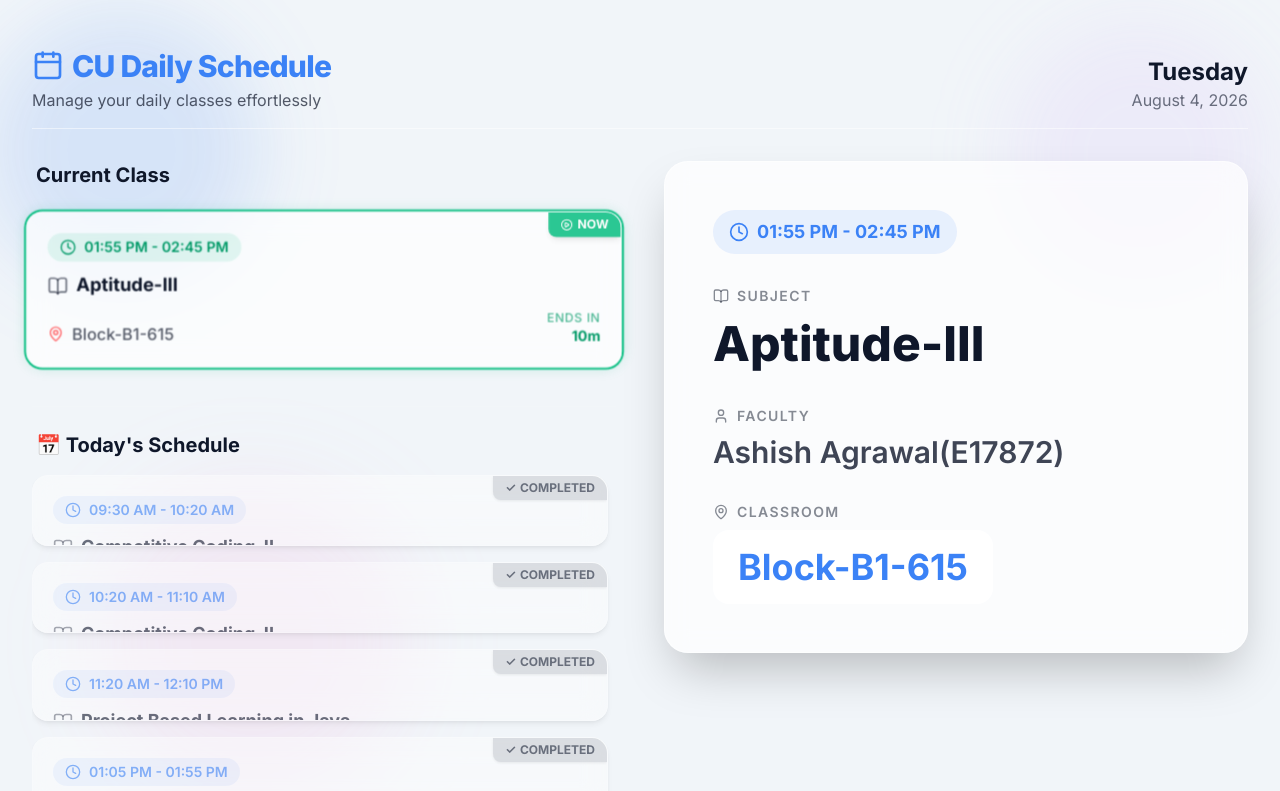
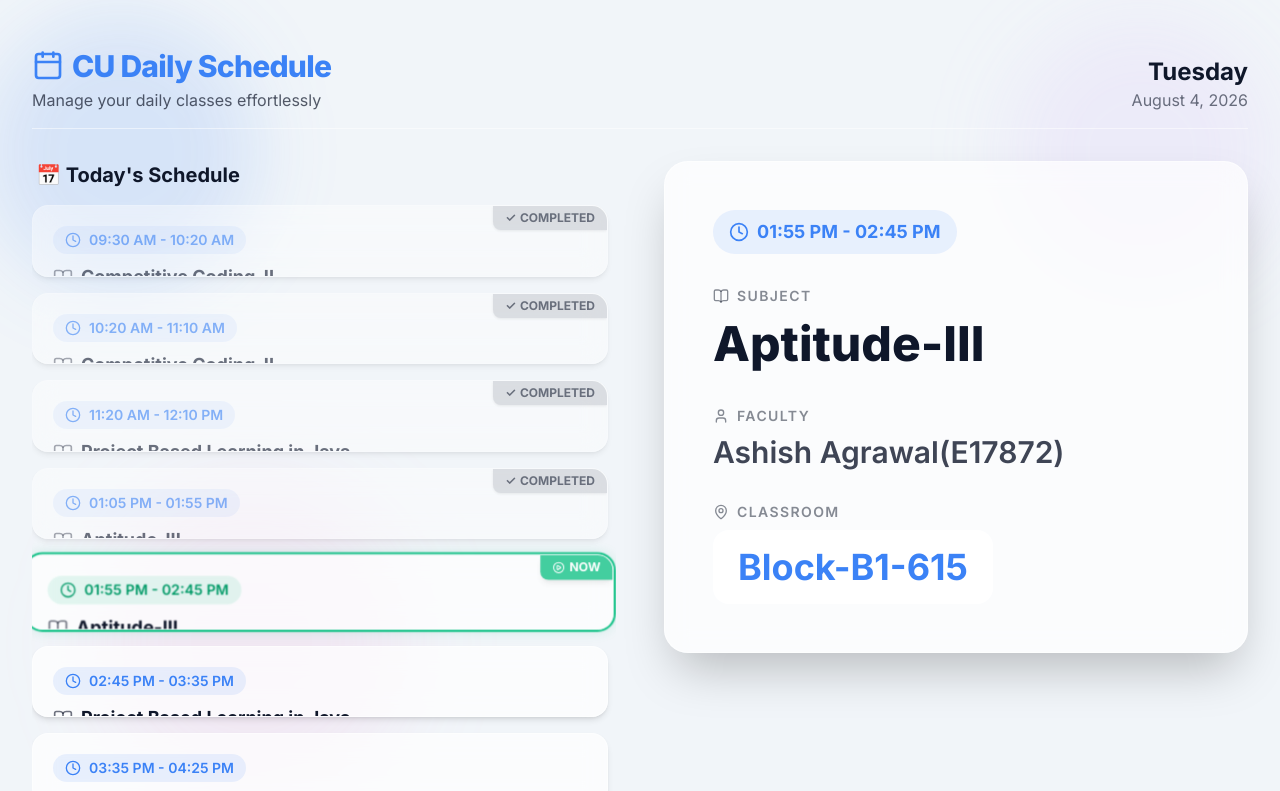
Before and after one commit to alokyadva26/cu-daily-schedule, a Next.js app: page / in a window 1280 px wide. Shown: the top 791 px of the page. Built offline with nearby package versions, Linux system fonts and the light colour scheme.

Commit message:
feat: add complete daily schedule using extracted timetable

```diff
--- a/src/app/page.tsx
+++ b/src/app/page.tsx
@@ -155,20 +155,7 @@ export default function Home() {
               />
             )}
 
-            {(viewState === "active" || viewState === "next") && displaySession && (
-              <>
-                <h2 className="text-xl font-bold mb-2 px-1">
-                  {viewState === "active" ? "Current Class" : "Next Class"}
-                </h2>
-                <ScheduleCard
-                  session={displaySession}
-                  isSelected={true} // It's always selected in this view since it's the only one
-                  onClick={() => setSelectedSession(displaySession)}
-                  mode={displaySession.mode}
-                  countdown={displaySession.countdown}
-                />
-              </>
-            )}
+
 
             {viewState === "tomorrow" && (
               <>
@@ -203,8 +190,8 @@ export default function Home() {
             )}
 
             {viewState !== "tomorrow" && todayClasses.length > 0 && (
-              <div className="mt-6 border-t border-white/10 pt-6">
-                <h2 className="text-xl font-bold mb-4 px-1 flex items-center gap-2">
+              <div className="flex flex-col gap-4">
+                <h2 className="text-xl font-bold px-1 flex items-center gap-2">
                   📅 Today's Schedule
                 </h2>
                 <div className="flex flex-col gap-4 max-h-[600px] overflow-y-auto pr-2 custom-scrollbar">
--- a/src/components/ScheduleCard.tsx
+++ b/src/components/ScheduleCard.tsx
@@ -1,6 +1,6 @@
 import { ClassSession } from "@/types";
 import { cn, getSubjectName } from "@/lib/utils";
-import { Clock, MapPin, BookOpen, PlayCircle, FastForward } from "lucide-react";
+import { Clock, MapPin, BookOpen, PlayCircle, FastForward, User } from "lucide-react";
 
 interface ScheduleCardProps {
   session: ClassSession;
@@ -55,10 +55,15 @@ export function ScheduleCard({ session, isSelected, onClick, mode = "normal", co
         </div>
       </div>
 
-      <h3 className="text-lg font-bold mb-2 flex items-start gap-2 pr-20">
+      <h3 className="text-lg font-bold mb-1 flex items-start gap-2 pr-20">
         <BookOpen className="w-5 h-5 mt-0.5 text-foreground/60 shrink-0" />
         <span className="leading-tight">{getSubjectName(session.subject)}</span>
       </h3>
+
+      <div className="flex items-center text-foreground/80 font-medium mb-3 pl-7 text-sm">
+        <User className="w-4 h-4 mr-2 text-blue-400 shrink-0" />
+        {session.faculty}
+      </div>
 
       <div className="flex justify-between items-end mt-3">
         <div className="flex items-center text-foreground/70 font-medium">
```
